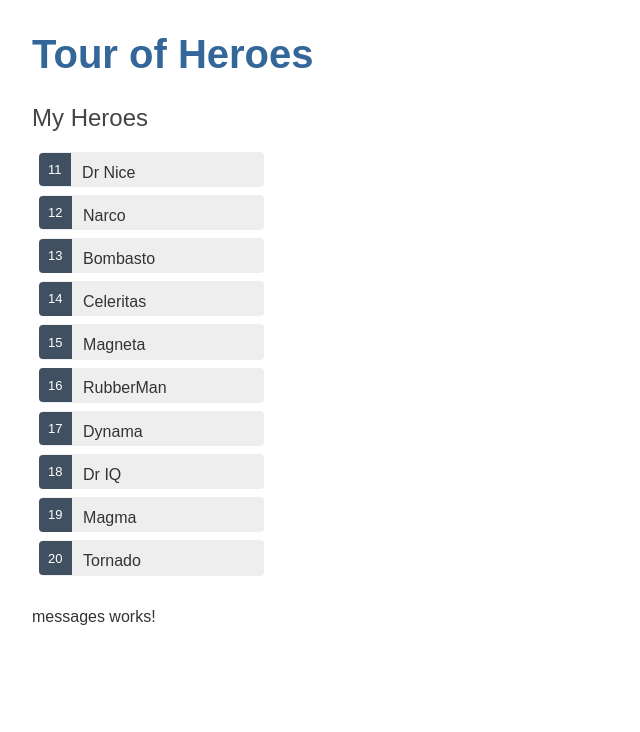
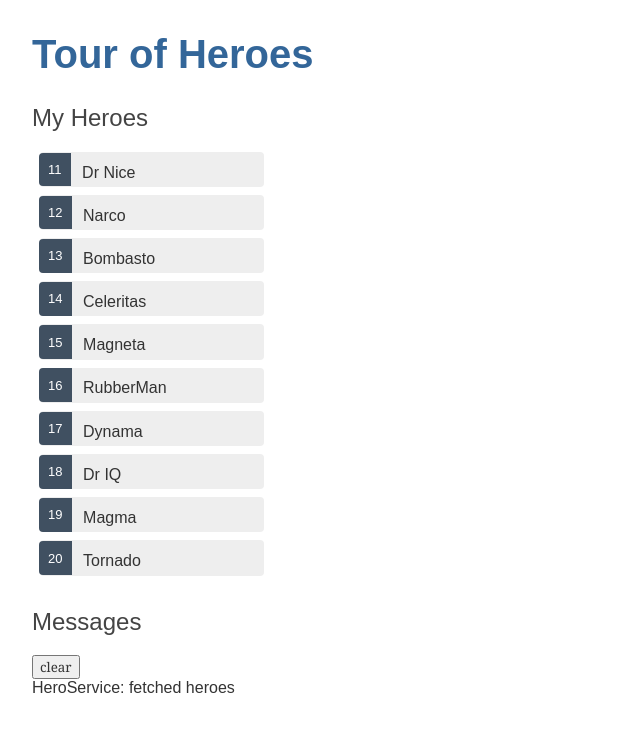
Before and after one commit to mpolague/TourOfHeroesApp, an Angular app in the folder angular-tour-of-heroes/: page / in a window 1280 px wide. Shown: the top 732 px of the page, without its empty margins (0-640 px from the left). Built offline with nearby package versions, Linux system fonts and the light colour scheme.

Commit message:
completed "Bind to the MessageService"

```diff
--- a/angular-tour-of-heroes/src/app/messages/messages.component.html
+++ b/angular-tour-of-heroes/src/app/messages/messages.component.html
@@ -1 +1,7 @@
-<p>messages works!</p>
+<div *ngIf="messageService.messages.length">
+    <h2>Messages</h2>
+    <button class = "clear"
+            (click)="messageService.clear()">clear</button>
+    <div *ngFor='let message of messageService.messages'>
+        {{message}}</div>
+</div>
```
